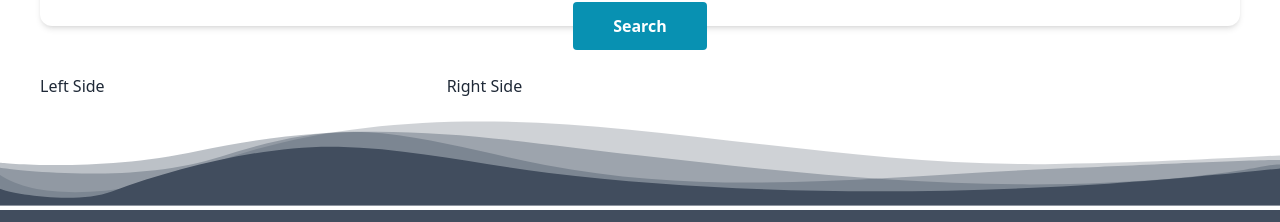
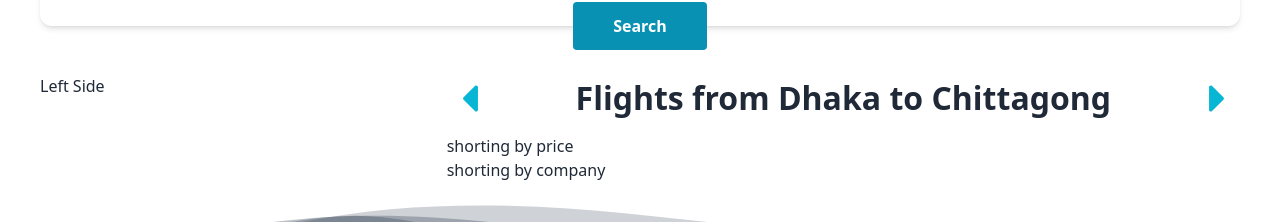
Before and after one commit to druvodev/airbliss, a React (Vite) app in the folder client-side/: page /flights in a window 1280 px wide. Shown: the part 288-510 px from the top of the page. Built offline with nearby package versions, Linux system fonts and the light colour scheme; no server answers.

Commit message:
make stacture for shorting

```diff
--- a/client-side/src/pages/Flights/Flights/Flights.jsx
+++ b/client-side/src/pages/Flights/Flights/Flights.jsx
@@ -1,5 +1,6 @@
 import SearchFilter from "../../../Components/SearchFilter/SearchFilter";
 import ResultsFilter from "../ResultsFilter/ResultsFilter";
+import ShortingFlight from "../ShortingFlight/ShortingFlight";
 
 const Flights = () => {
   return (
@@ -9,7 +10,9 @@ const Flights = () => {
         <div className="col-span-1">
           <ResultsFilter />
         </div>
-        <div className="col-span-2">Right Side</div>
+        <div className="col-span-2">
+          <ShortingFlight />
+        </div>
       </div>
     </div>
   );
--- /dev/null
+++ b/client-side/src/pages/Flights/ShortingFlight/ShortingFlight.jsx
@@ -0,0 +1,26 @@
+import React from 'react';
+import { FaCaretLeft, FaCaretRight } from 'react-icons/fa';
+
+const ShortingFlight = () => {
+    return (
+        <div>
+            <div className='flex justify-between items-center mb-3'>
+                <div className="tooltip tooltip-bottom" data-tip="Search for Previous Day Flight">
+                    <FaCaretLeft className='text-[45px] text-cyan-500 cursor-pointer' />
+                </div>
+                <div className='font-sans font-semibold text-[32px]'>Flights from Dhaka to Chittagong</div>
+                <div className="tooltip tooltip-bottom" data-tip="Search for Next Day Flight">
+                    <FaCaretRight className='text-[45px] text-cyan-500 cursor-pointer' />
+                </div>
+            </div>
+            <div>
+                shorting by price
+            </div>
+            <div>
+                shorting by company
+            </div>
+        </div>
+    );
+};
+
+export default ShortingFlight;
```
